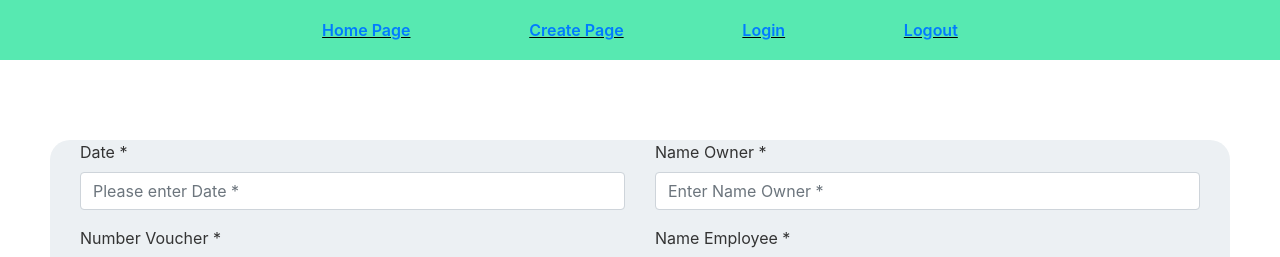
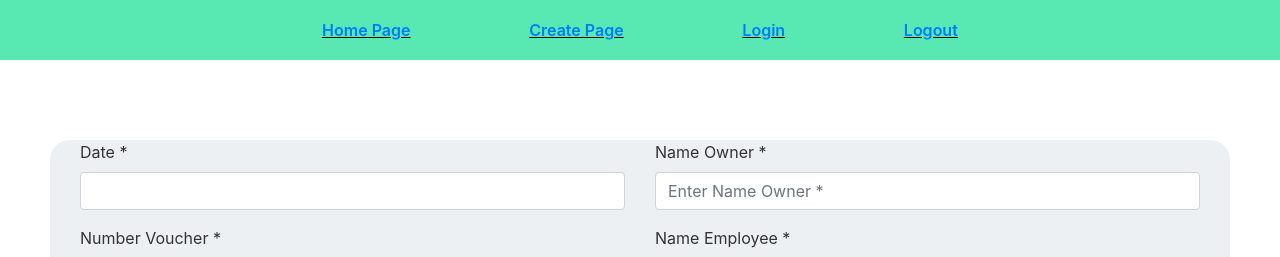
Before and after one commit to nikindtmas1/gift-vouchers, a React (Create React App) app in the folder client/: page /search in a window 1280 px wide. Shown: the top 257 px of the page. Built offline with nearby package versions, Linux system fonts and the light colour scheme; no server answers.

Commit message:
Update SearchPage

```diff
--- a/client/src/components/SearchPage/SearchPage.js
+++ b/client/src/components/SearchPage/SearchPage.js
@@ -1,6 +1,7 @@
 import React from 'react'
 
-const SearchPage = () => {
+const SearchPage = ({data}) => {
+    console.log(data);
   return (
     <div className='searchDiv'>
         <div className='searchcontainer'>
@@ -11,7 +12,7 @@ const SearchPage = () => {
                 <div className='controls'>
                 <div className='row'>
                     <div className="col-md-6">
-                        <div className="form-group"> <label for="form_name">Date *</label> <input id="form_name" type="text" name="date" className="form-control" placeholder="Please enter Date *" required="required" data-error="Date is required." /> </div>
+                        <div className="form-group"> <label for="form_name">Date *</label> <input id="form_name" type="text" name="date" className="form-control" required="required" data-error="Date is required." ></input> </div>
                         <div className="form-group"> <label for="form_name">Number Voucher *</label> <input id="form_name" type="text" name="numberVoucher" className="form-control" placeholder="Enter Number Voucher *" required="required" data-error="Number Voucher is required." /> </div>
                         <div className="form-group"> <label for="form_name">Name Buyer *</label> <input id="form_name" type="text" name="nameBuyer" className="form-control" placeholder="Enter Name Buyer *" required="required" data-error="Name Buyer is required." /> </div>
                     </div>
```
